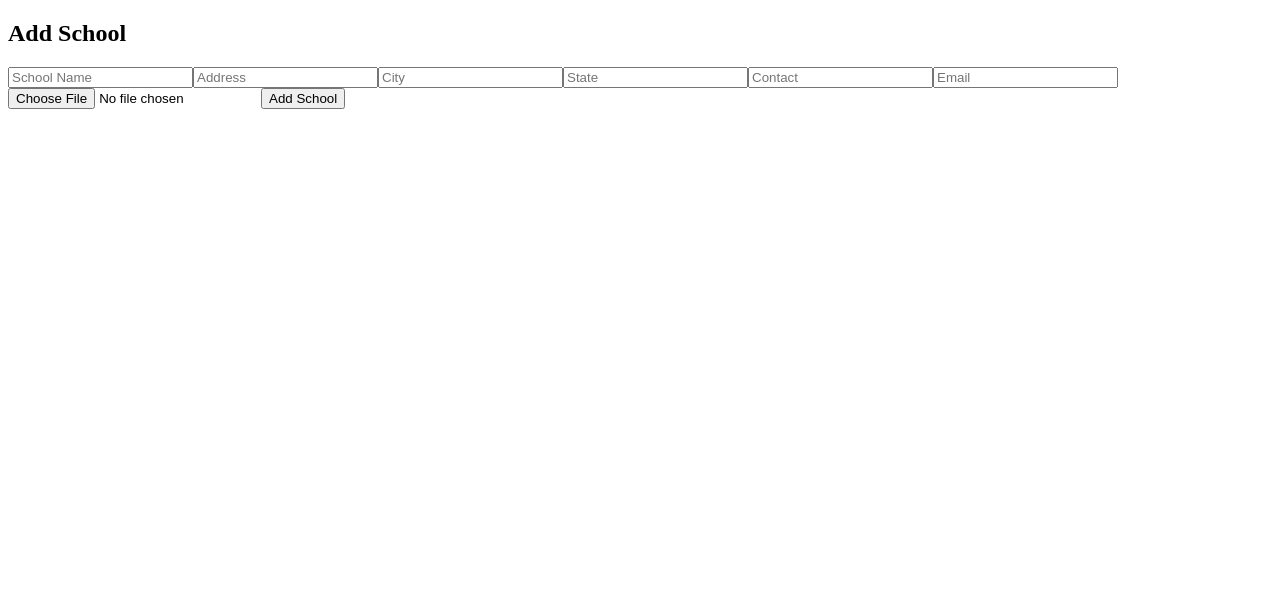
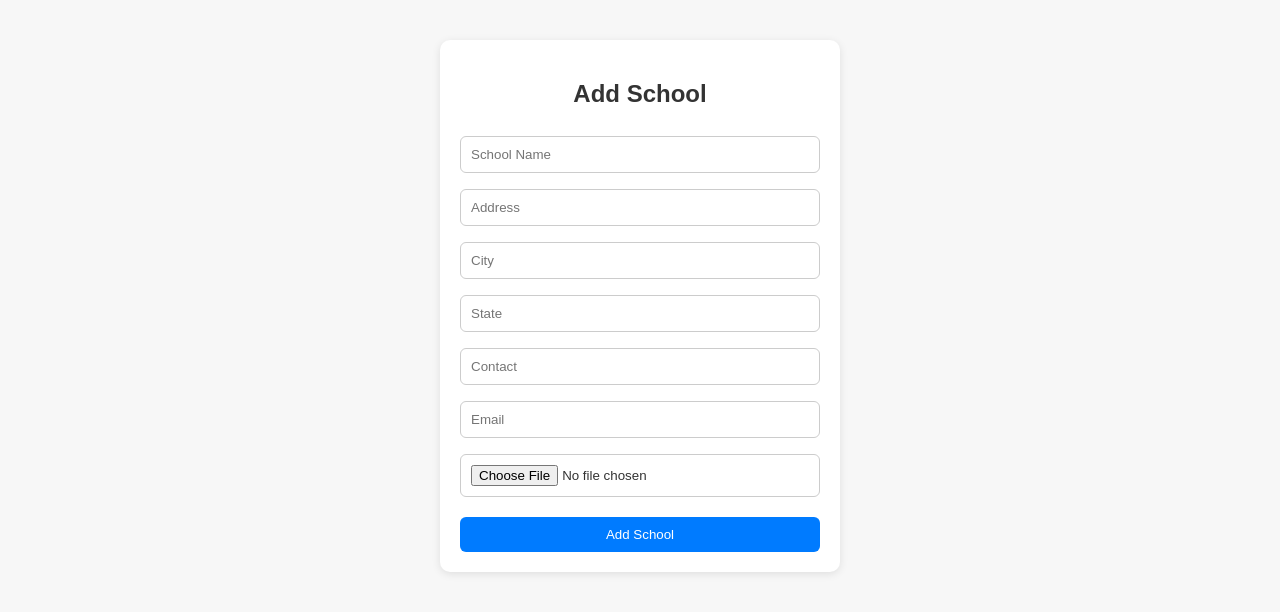
Before and after one commit to ManvithGatty/School-Application, a React (Vite) app in the folder frontend/: page /add in a window 1280 px wide. Shown: the top 612 px of the page. Built offline with nearby package versions, Linux system fonts and the light colour scheme.

Commit message:
Frontend - Added basic Styling

```diff
--- a/frontend/src/main.jsx
+++ b/frontend/src/main.jsx
@@ -1,6 +1,7 @@
 import { StrictMode } from 'react'
 import { createRoot } from 'react-dom/client'
 import App from './App.jsx'
+import "./utils/styles.css";
 
 createRoot(document.getElementById('root')).render(
   <StrictMode>
--- a/frontend/src/pages/ShowSchools.jsx
+++ b/frontend/src/pages/ShowSchools.jsx
@@ -14,7 +14,7 @@ function ShowSchools() {
   return(
     <div>
       <h2>Schools</h2>
-      <div className="grid">
+      <div className="flex">
         {schools.map(school => (
           <School key={school.id} school={school} />
         ))}
--- /dev/null
+++ b/frontend/src/utils/styles.css
@@ -0,0 +1,108 @@
+*{
+    box-sizing: border-box;
+    padding: 0;
+    margin: 0;
+}
+
+body {
+  font-family: Arial, sans-serif;
+  background: #f7f7f7;
+  color: #333;
+}
+
+
+/* School Form */
+.school-form{
+  max-width: 400px;
+  margin: 40px auto;
+  background: #fff;
+  padding: 20px;
+  border-radius: 10px;
+  box-shadow: 0 2px 8px rgba(0,0,0,0.1);
+}
+
+.school-form h2 {
+  text-align: center;
+  margin-bottom: 20px;
+}
+
+form input {
+  width: 100%;
+  padding: 10px;
+  margin: 8px 0;
+  border: 1px solid #ccc;
+  border-radius: 6px;
+}
+
+form button {
+  width: 100%;
+  padding: 10px;
+  margin-top: 12px;
+  background: #007bff;
+  color: white;
+  border: none;
+  border-radius: 6px;
+  cursor: pointer;
+}
+
+form button:hover {
+  background: #0056b3;
+}
+
+span {
+  color: red;
+  font-size: 12px;
+}
+
+
+/* School Card */
+h2 {
+  text-align: center;
+  margin: 20px 0;
+}
+
+.flex{
+  display: flex;
+  flex-wrap: wrap;
+  justify-content: center;
+  gap: 20px;
+  padding: 20px;
+}
+
+.school-card {
+  background: #fff;
+  border-radius: 10px;
+  box-shadow: 0 2px 6px rgba(0,0,0,0.1);
+  overflow: hidden;
+  transition: transform 0.2s;
+  width: 250px;
+}
+
+.school-card:hover {
+  transform: translateY(-4px);
+}
+
+.school-card img {
+  width: 100%;
+  height: 200px;
+  object-fit: cover;
+}
+
+.school-card h3 {
+  margin: 10px;
+  font-size: 18px;
+}
+
+.school-card p {
+  margin: 0 10px 15px;
+  font-size: 14px;
+  color: #555;
+}
+
+/* Responsiveness */
+@media (max-width: 600px) {
+  .school-card {
+    width: 100%;
+    max-width: 350px;
+  }
+}
```
